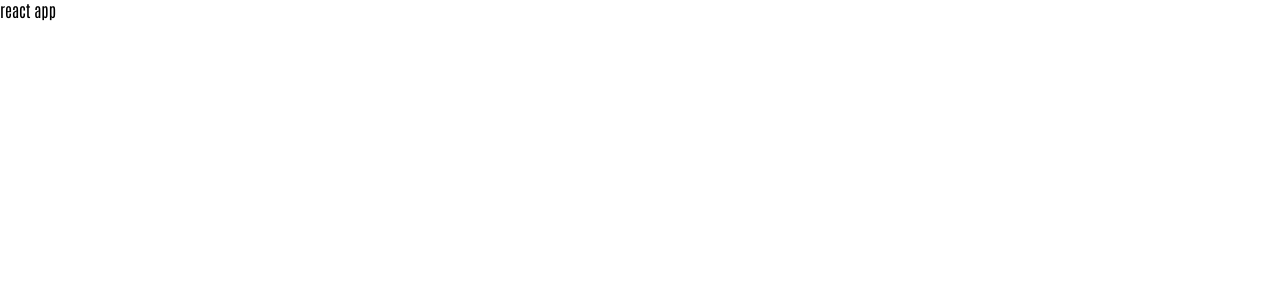
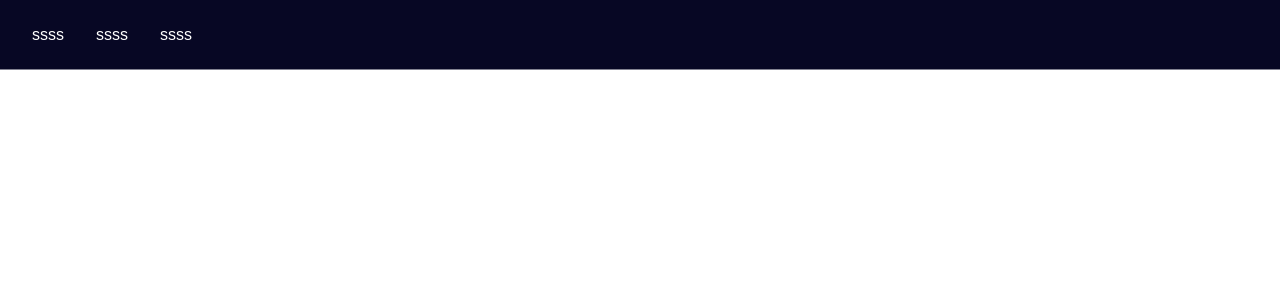
Before and after one commit to SpruceGabriela/the-planets, a React (Create React App) app: page / in a window 1280 px wide. Shown: the top 300 px of the page. Built offline with nearby package versions, Linux system fonts and the light colour scheme.

Commit message:
feat: implement basic code for header

```diff
--- a/src/App.tsx
+++ b/src/App.tsx
@@ -1,13 +1,14 @@
 import React from "react";
 import { ThemeProvider } from "styled-components";
-import theme from "./Theme/theme";
-import GlobalFonts from "./Fonts/fonts";
+import theme from "./theme/theme";
+import GlobalFonts from "./fonts/fonts";
+import Header from "./components/Header";
 
 const App: React.FC = () => {
 	return (
 		<ThemeProvider theme={theme}>
 			<GlobalFonts />
-			<div>react app</div>
+			<Header />
 		</ThemeProvider>
 	);
 };
--- a/src/Fonts/fonts.ts
+++ b/src/Fonts/fonts.ts
@@ -32,7 +32,7 @@ export default createGlobalStyle`
 
 	body {
 		margin: 0;
-		font-family: 'Antonio', sans-serif;
+		font-family: sans-serif;
 		-webkit-font-smoothing: antialiased;
 		-moz-osx-font-smoothing: grayscale;
 		}
--- /dev/null
+++ b/src/components/Header/Header.styles.ts
@@ -0,0 +1,28 @@
+import styled from "styled-components";
+
+export const MenuList = styled.ul`
+	display: flex;
+	justify-content: center;
+	align-items: center;
+	gap: 32px;
+	padding: 0;
+
+	& > li {
+		list-style: none;
+		padding: 0;
+		margin: 0;
+	}
+`;
+
+export const Header = styled.header`
+	height: 70px;
+	width: 100%;
+	box-sizing: border-box;
+	padding: 0 32px;
+	display: flex;
+	justify-content: space-between;
+	align-items: center;
+	background-color: ${(props) => props.theme.background};
+	color: ${(props) => props.theme.white};
+	border-bottom: 1px solid rgba(255, 255, 255, 0.5);
+`;
--- /dev/null
+++ b/src/components/Header/Header.tsx
@@ -0,0 +1,16 @@
+import React from "react";
+import * as css from "./Header.styles";
+
+const Header: React.FC = () => {
+	return (
+		<css.Header>
+			<css.MenuList>
+				<li>ssss</li>
+				<li>ssss</li>
+				<li>ssss</li>
+			</css.MenuList>
+		</css.Header>
+	);
+};
+
+export default Header;
--- /dev/null
+++ b/src/components/Header/index.ts
@@ -0,0 +1 @@
+export { default } from "./Header";
```
